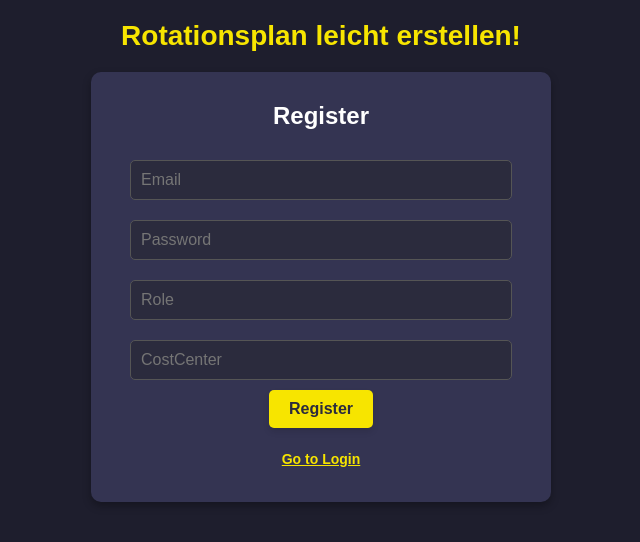
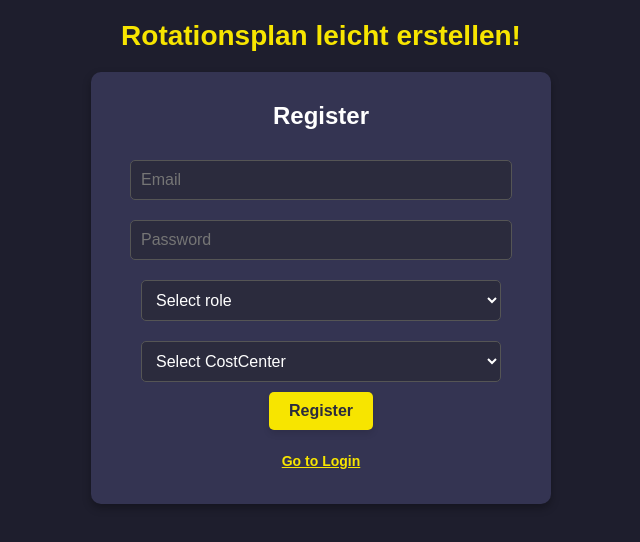
Before and after one commit to neverovvitalij/My-Project_Create-Rotation, a React (Create React App) app in the folder frontend/: page /registration in a window 1280 px wide. Shown: the top 542 px of the page, without its empty margins (319-959 px from the left). Built offline with nearby package versions, Linux system fonts and the light colour scheme; no server answers.

Commit message:
register added role and costCenter dropdown

```diff
--- a/frontend/src/pages/RegisterForm.js
+++ b/frontend/src/pages/RegisterForm.js
@@ -46,20 +46,35 @@ const RegisterForm = () => {
           type="password"
           onChange={(e) => setPassword(e.target.value)}
         />
-        <input
+        <select
           placeholder="Role"
           className={styles.input}
           value={role}
-          type="text"
           onChange={(e) => setRole(e.target.value)}
-        />
-        <input
+          required
+        >
+          <option value="" disabled>
+            Select role
+          </option>
+          <option value="GV">GV</option>
+          <option value="MEISTER">Meister</option>
+          <option></option>
+        </select>
+        <select
           placeholder="CostCenter"
           className={styles.input}
           value={costCenter}
-          type="text"
           onChange={(e) => setCostCenter(e.target.value)}
-        />
+          required
+        >
+          <option value="" disabled>
+            Select CostCenter
+          </option>
+          <option value="395.5">395.5</option>
+          <option value="385.5">385.5</option>
+          <option value="311.5">311.5</option>
+        </select>
+
         <div className={styles.buttonContainer}>
           <button
             type="submit"
```
Also changed, not shown: 1 other file (tests, documents, lock files or other folders).
